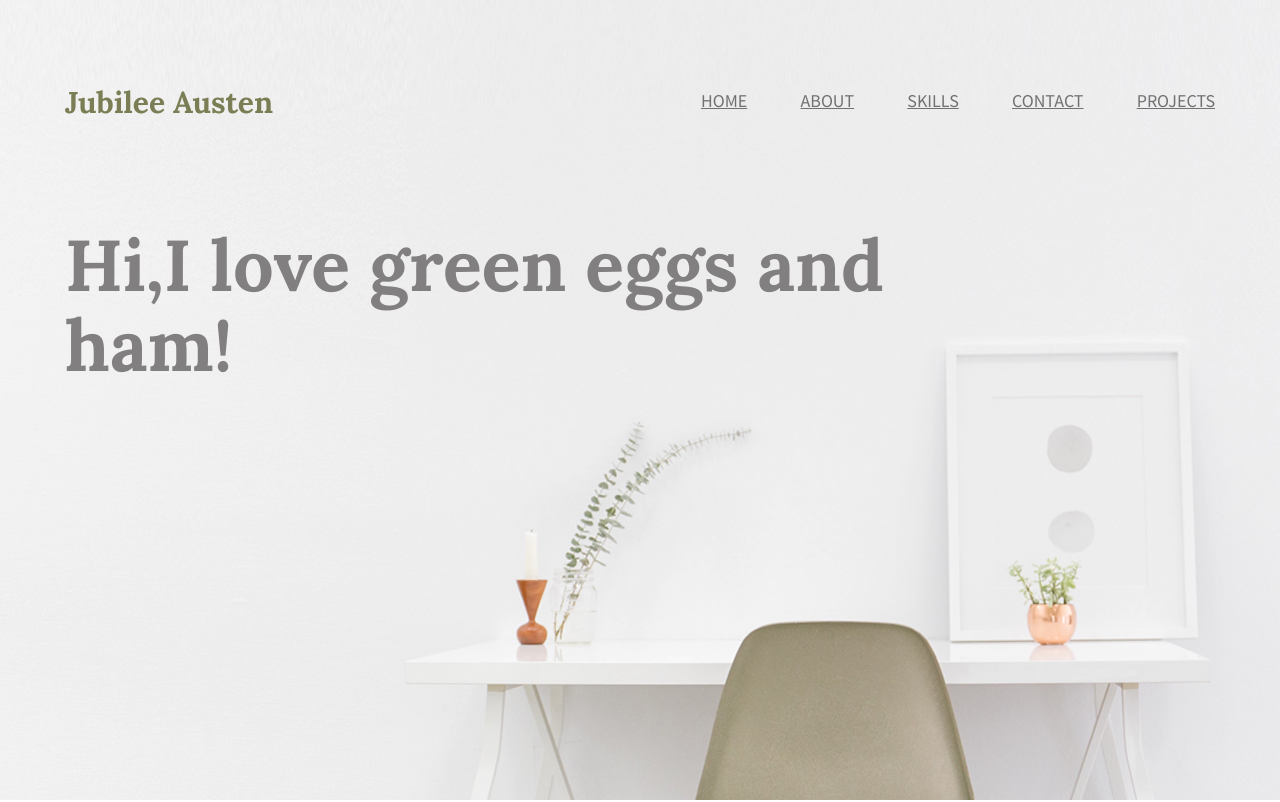
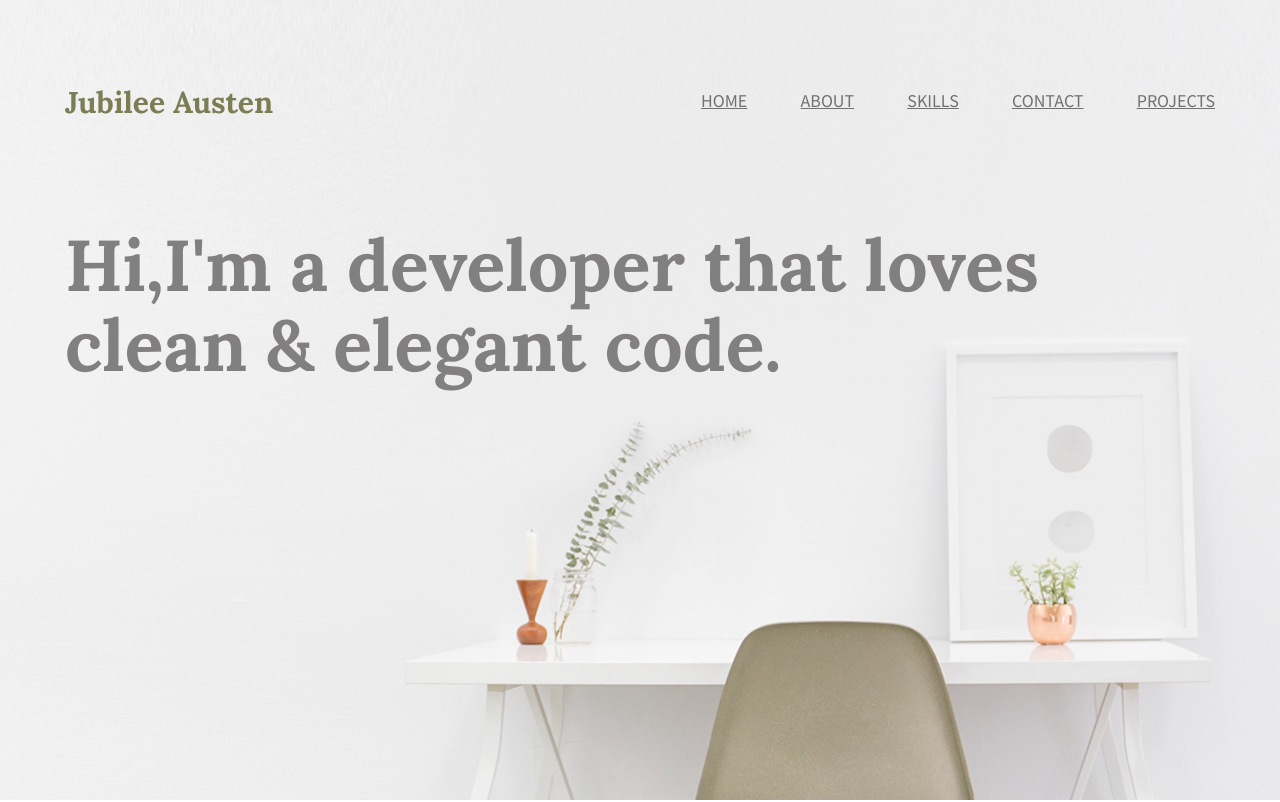
Before and after one commit to josecescobar/jubilee-austen, a plain HTML site: page index.html in a window 1280 px wide. Shown: the top 802 px of the page. Drawn offline with Linux system fonts and the light colour scheme.

```diff
--- a/index.html
+++ b/index.html
@@ -26,7 +26,7 @@
                         <li><a href="projects/index.html">projects</a></li>
                     </ul>
                 </nav>
-            <h2><span>Hi,</span>I love green eggs and ham!</h2>
+            <h2><span>Hi,</span>I'm a developer that loves clean & elegant code.</h2>
         </div>
     </header>
     <main>
```
